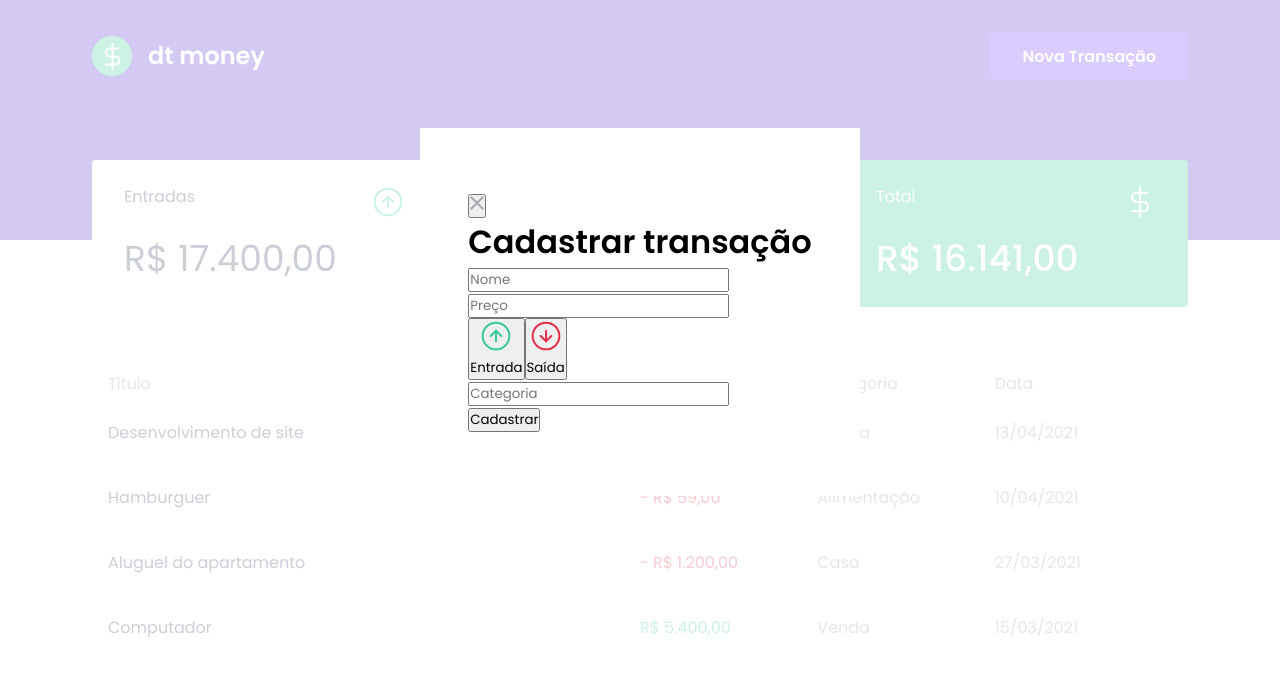
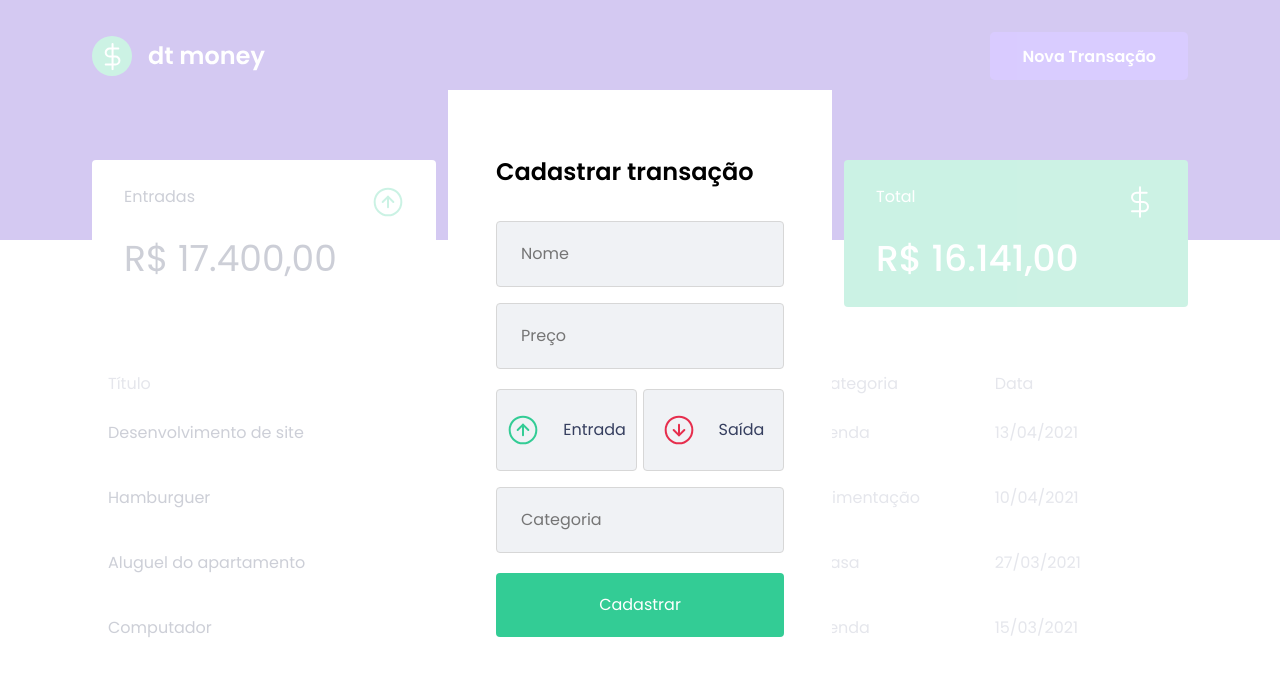
Before and after one commit to anzinirafael/dtmoney, a React (Create React App) app: page / in a window 1280 px wide. Both pictures are taken after a click on the button "Nova Transação". Shown: the top 676 px of the page. Built offline with nearby package versions, Linux system fonts and the light colour scheme; no server answers; what miragejs would draw is missing.

Commit message:
update modal styled

```diff
--- a/src/components/Header/style.ts
+++ b/src/components/Header/style.ts
@@ -35,4 +35,5 @@ export const ModalContainer = styled(ReactModal)`
     display: flex;
     align-items: center;
     justify-content: center;
+    border-radius: 0.25rem;
 `
--- a/src/components/Modal/index.tsx
+++ b/src/components/Modal/index.tsx
@@ -7,7 +7,6 @@ import close from './../../assets/close.svg';
 export function Modal() {
   return (
     <Container>
-      <button className="close"> <img src={close} alt="Icon close"/> </button>
       <h1>Cadastrar transação</h1>
       <input type="text" placeholder="Nome" />
       <br/>
@@ -24,7 +23,7 @@ export function Modal() {
       </div>
       <input type="text" placeholder="Categoria" />
       <br />
-      <button>Cadastrar</button>
+      <button >Cadastrar</button>
     </Container>
   );
 }
--- a/src/components/Modal/style.ts
+++ b/src/components/Modal/style.ts
@@ -1,7 +1,75 @@
 import styled from 'styled-components';
 
 export const Container = styled.div`
-    background: var(--shape);
+    margin: 7% 35%;
+    background-color: var(--shape);
     padding: 4rem 3rem;
-    margin-top: 8rem;
+    width: 30%;
+    h1{
+        font-size: 1.5rem;
+        font-family: 'Poppins', 'sans-serif';
+        font-weight: 600;
+        margin-bottom: 2rem;
+    }
+    input{
+        width: 100%;
+        padding: 1.25rem 1.50rem;
+        border-radius: 0.25rem;
+        margin-bottom: 1rem;
+        background-color: var(--background);
+        font-size: 16px;
+        line-height: 1.5rem;
+        border: solid 1px #d7d7d7;
+    }
+    .buttons{
+        display: flex;
+        flex-direction: row;
+        margin-bottom: 1rem;
+        .income, .outcome{
+            display: flex;
+            flex-direction: row;
+            align-items: center;
+            justify-content: center;
+            padding: 1.5rem 0;
+            width: 49%;
+            margin-right: 2%;
+            border: solid 1px #d7d7d7;
+            background-color: var(--background);
+            transition: filter 0.2s;
+            img{
+                margin-right: 1.5rem;
+                font-size: 1.5rem;
+            }
+            p{
+                color: var(--title);
+                font-size: 1rem;
+                line-height: 1.5rem;
+            }
+            &.outcome{
+                margin-right: 0;
+            }
+            &:hover{
+                filter: brightness(0.9);
+            }
+        }
+    }
+    button{
+            display: flex;
+            align-items: center;
+            justify-content: center;
+            padding: 1.25rem 0;
+            width: 100%;
+            background-color: var(--green);
+            border-radius: 0.25rem;
+            border: none;
+            color: var(--shape);
+            font-size: 1rem;
+            line-height: 1.5rem;
+            margin-top: 0.25rem;
+            transition: filter 0.2s;
+            &:hover{
+                filter: brightness(0.9);
+            }
+        }
+
 `
```
